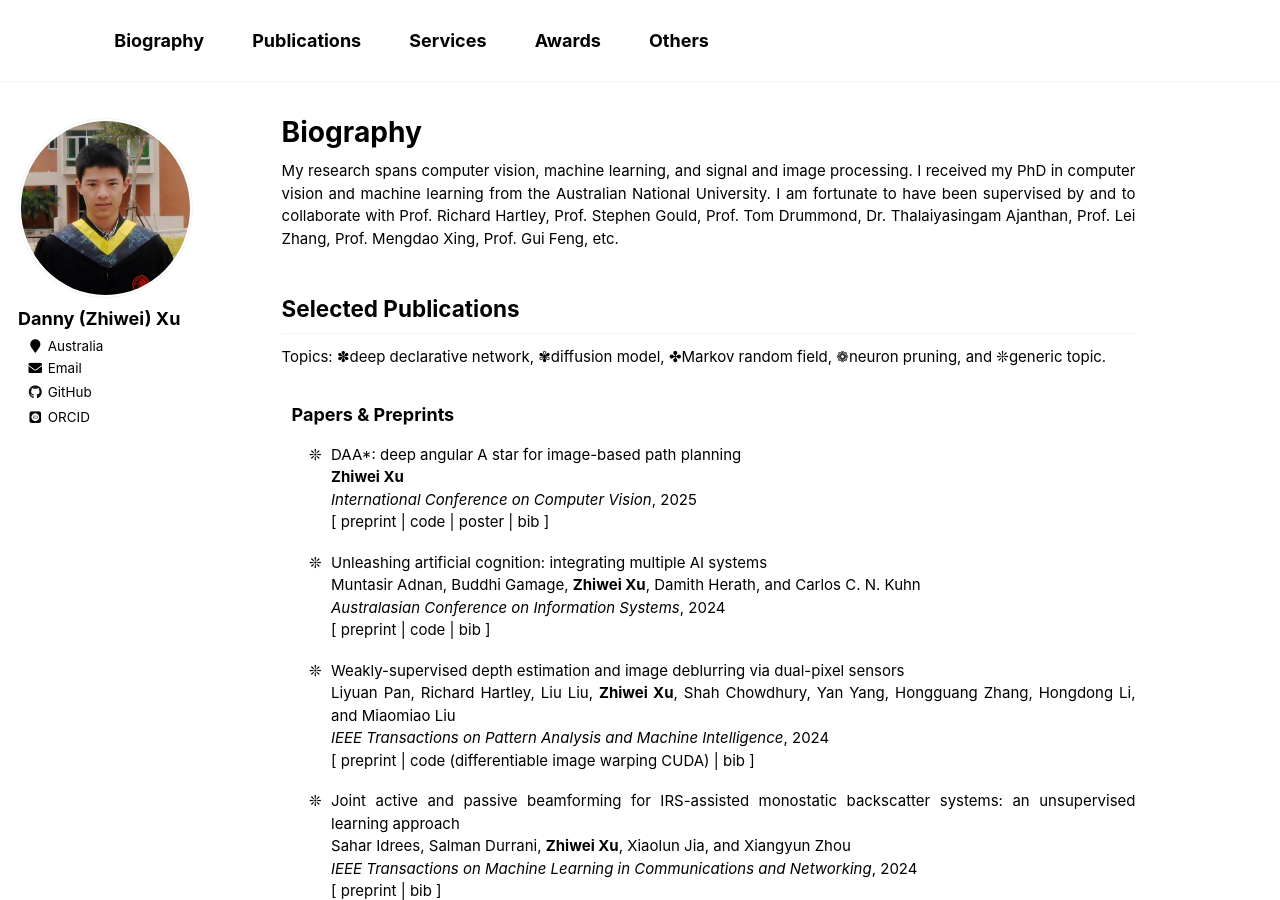
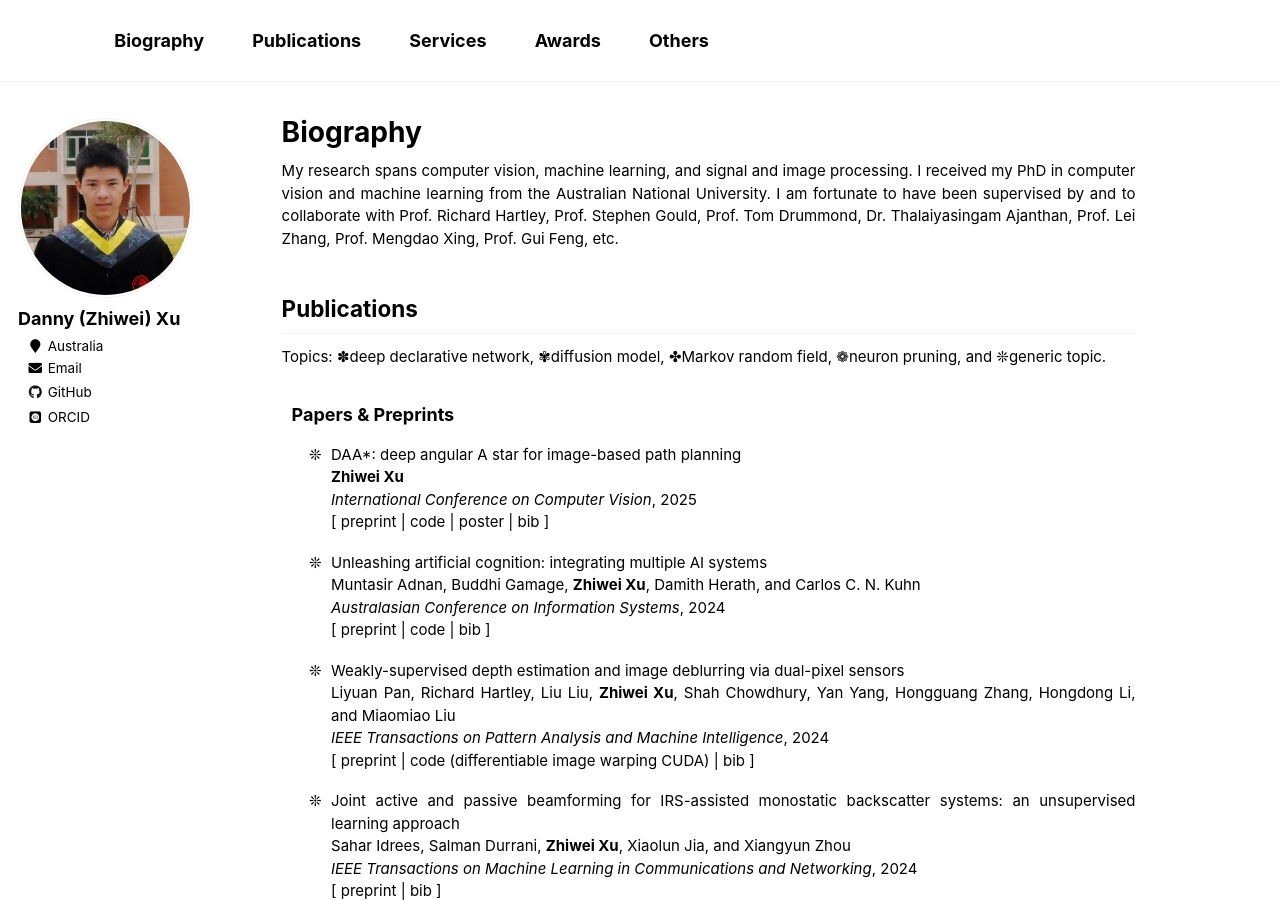
Before and after one commit to zwxu064/zwxu064.github.io, a Jekyll site: the page built from _pages/about.html, in a window 1280 px wide and 900 px high. Built offline with Jekyll 4.4.1, drawn with Linux system fonts in a browser that asks for light colours; some web fonts are replaced.

Commit message:
Update about.html

```diff
--- a/_pages/about.html
+++ b/_pages/about.html
@@ -21,7 +21,7 @@ ul{li{padding-inline-start: 1ch;}}
   I am fortunate to have been supervised by and to collaborate with Prof. Richard Hartley, Prof. Stephen Gould, Prof. Tom Drummond, Dr. Thalaiyasingam Ajanthan, Prof. Lei Zhang, Prof. Mengdao Xing, Prof. Gui Feng, etc.
 </p>
 
-<h2 id="publications">Selected Publications</h2>
+<h2 id="publications">Publications</h2>
   <div>Topics: <span style="color:black">✽</span>deep declarative network,
     <span style="color:black">✾</span>diffusion model,
     <span style="color:black">✤</span>Markov random field,
```
